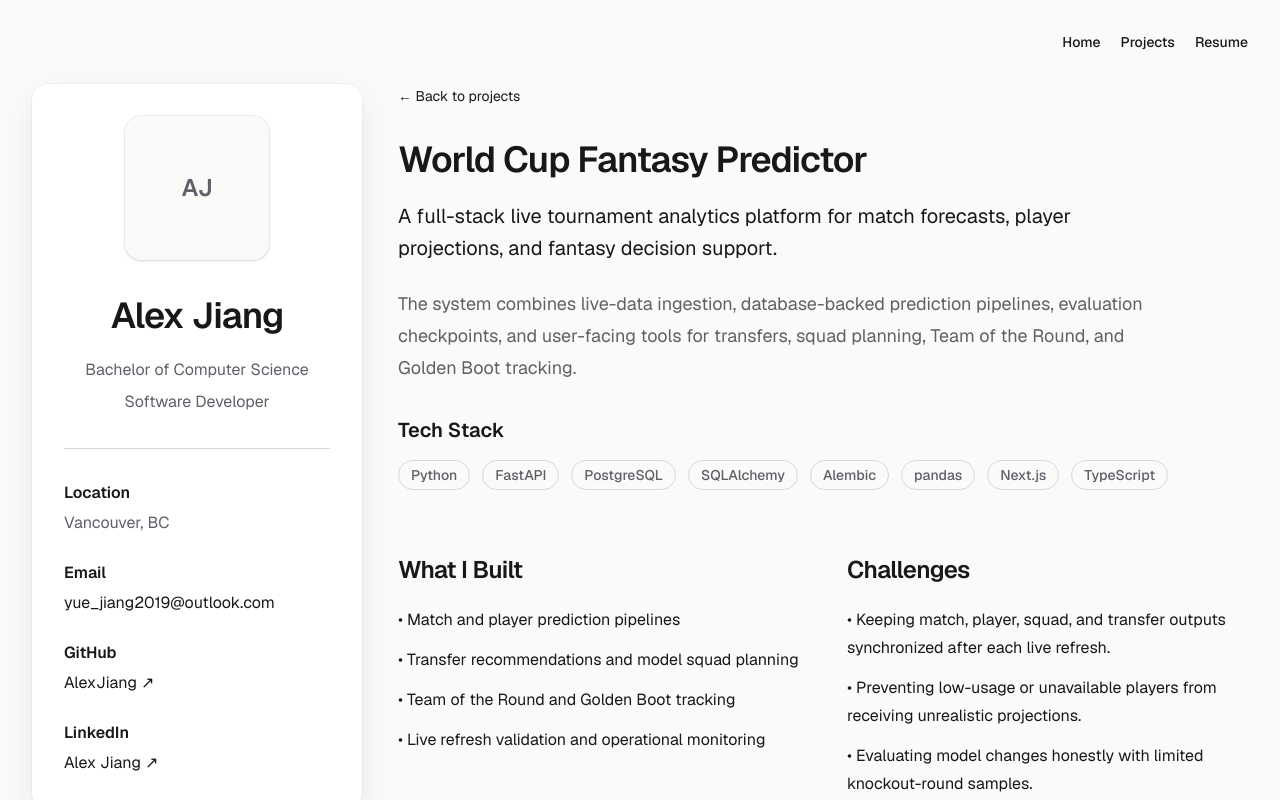
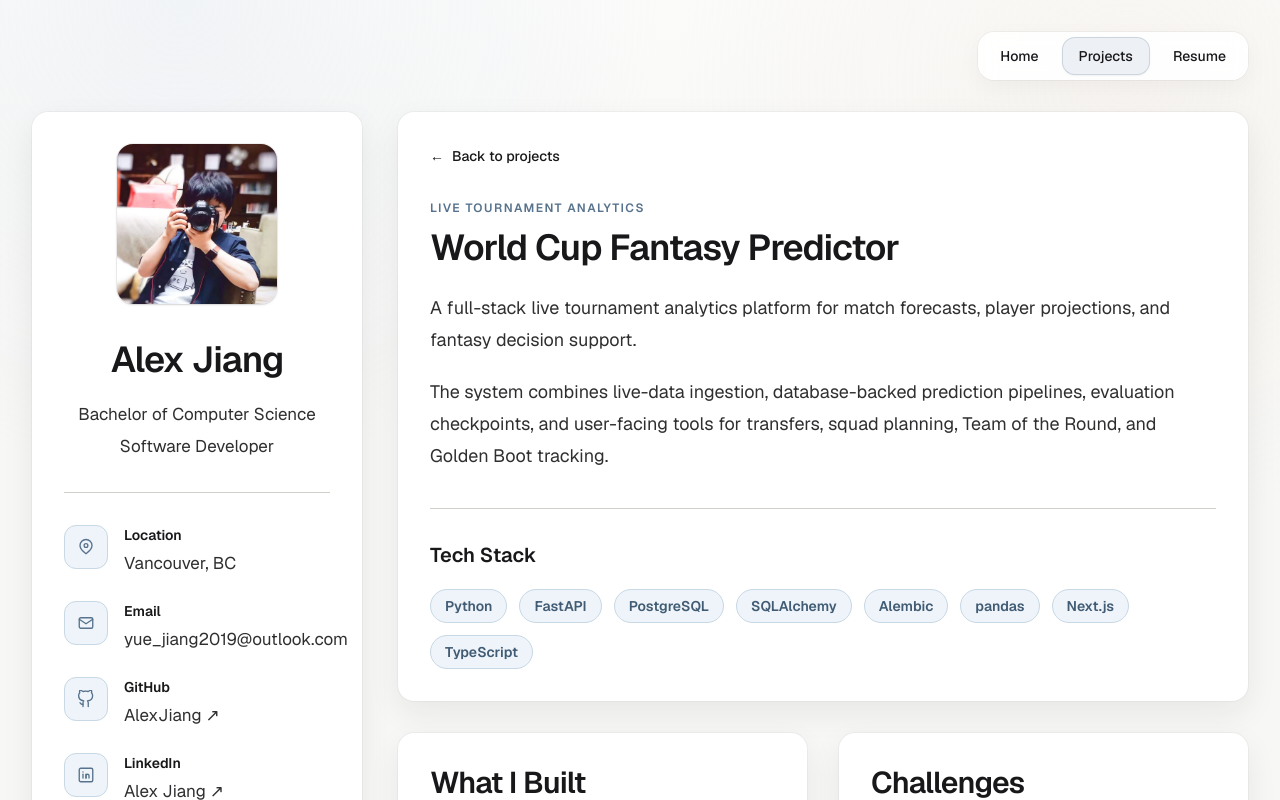
Before and after one commit to AlexJiang36/alex-portfolio, a Next.js app: page /projects/world-cup-fantasy-predictor in a window 1280 px wide. Shown: the top 800 px of the page. Built offline with nearby package versions, Linux system fonts and the light colour scheme.

Commit message:
Day9: polish portfolio visuals and project detail layout

```diff
--- a/app/globals.css
+++ b/app/globals.css
@@ -1,12 +1,18 @@
 @import "tailwindcss";
 
 :root {
-  --background: #fafaf9;
+  --background: #f7f7f5;
   --foreground: #18181b;
-  --muted: #5f6068;
+  --muted: #35363c;
   --surface: #ffffff;
-  --border: #d8d8dc;
-  --border-hover: #b9bac1;
+  --border: #d0d0cb;
+  --border-hover: #a8a9ae;
+  --tag-background: #ebebe7;
+  --tag-border: #c4c4be;
+  --tag-text: #292a2f;
+  --accent: #5f7187;
+  --accent-soft: #edf1f5;
+  --accent-border: #cbd5df;
 }
 
 @theme inline {
@@ -16,6 +22,12 @@
   --color-surface: var(--surface);
   --color-border-subtle: var(--border);
   --color-border-strong: var(--border-hover);
+  --color-tag-background: var(--tag-background);
+  --color-tag-border: var(--tag-border);
+  --color-tag-text: var(--tag-text);
+  --color-accent: var(--accent);
+  --color-accent-soft: var(--accent-soft);
+  --color-accent-border: var(--accent-border);
 
   --font-sans: var(--font-geist-sans);
   --font-mono: var(--font-geist-mono);
@@ -30,7 +42,25 @@ html {
 }
 
 body {
-  background: var(--background);
+  min-height: 100vh;
+  background:
+    radial-gradient(
+      circle at 14% 0%,
+      rgba(216, 226, 238, 0.28),
+      transparent 30rem
+    ),
+    radial-gradient(
+      circle at 88% 10%,
+      rgba(238, 227, 216, 0.24),
+      transparent 28rem
+    ),
+    linear-gradient(
+      180deg,
+      #fbfbfa 0%,
+      var(--background) 34%,
+      var(--background) 100%
+    );
+  background-attachment: fixed;
   color: var(--foreground);
   font-family: var(--font-geist-sans), Arial, Helvetica, sans-serif;
 }
@@ -39,3 +69,22 @@ a {
   color: inherit;
   text-decoration: none;
 }
+
+::selection {
+  background: rgba(95, 113, 135, 0.2);
+}
+
+@media (prefers-reduced-motion: reduce) {
+  html {
+    scroll-behavior: auto;
+  }
+
+  *,
+  *::before,
+  *::after {
+    scroll-behavior: auto !important;
+    transition-duration: 0.01ms !important;
+    animation-duration: 0.01ms !important;
+    animation-iteration-count: 1 !important;
+  }
+}
--- a/app/page.tsx
+++ b/app/page.tsx
@@ -19,7 +19,7 @@ export default function Home() {
           <ContentCard>
             <SectionHeading>About Me</SectionHeading>
 
-            <div className="mt-6 space-y-4 text-lg leading-8 text-muted">
+            <div className="mt-6 space-y-4 text-[18px] leading-8 text-foreground/90">
               <p className="font-semibold text-foreground">
                 {profile.headline}
               </p>
--- a/app/projects/world-cup-fantasy-predictor/page.tsx
+++ b/app/projects/world-cup-fantasy-predictor/page.tsx
@@ -3,104 +3,167 @@ import Link from "next/link";
 
 import Container from "@/components/layout/Container";
 import PortfolioShell from "@/components/layout/PortfolioShell";
+import ContentCard from "@/components/ui/ContentCard";
 import ProjectTag from "@/components/ui/ProjectTag";
-import { worldCupCaseStudy } from "@/data/worldCupCaseStudy";
+import SectionHeading from "@/components/ui/SectionHeading";
 
 export const metadata: Metadata = {
-  title: `${worldCupCaseStudy.title} | Alex Jiang`,
-  description: worldCupCaseStudy.summary,
+  title: "World Cup Fantasy Predictor | Alex Jiang",
+  description:
+    "A full-stack live tournament analytics platform for match forecasts, player projections, fantasy decision support, and leakage-safe evaluation.",
 };
 
+const technologies = [
+  "Python",
+  "FastAPI",
+  "PostgreSQL",
+  "SQLAlchemy",
+  "Alembic",
+  "pandas",
+  "Next.js",
+  "TypeScript",
+] as const;
+
+const whatIBuilt = [
+  "Match and player prediction pipelines",
+  "Transfer recommendations and model squad planning",
+  "Team of the Round and Golden Boot tracking",
+  "Live refresh validation and operational monitoring",
+] as const;
+
+const challenges = [
+  "Keeping match, player, squad, and transfer outputs synchronized after each live refresh.",
+  "Preventing low-usage or unavailable players from receiving unrealistic projections.",
+  "Evaluating model changes honestly with limited knockout-round samples.",
+] as const;
+
+const engineeringHighlights = [
+  "Saved pre-round projection snapshots so models can be evaluated without post-match data leakage.",
+  "Built repeatable refresh and validation workflows for live tournament updates.",
+  "Added player-usage checks using actual starts, minutes, availability, and realistic scoring expectations.",
+] as const;
+
+const evaluationAndLimitations = [
+  "Evaluation uses archived pre-round predictions and completed actuals rather than regenerated historical outputs.",
+  "Knockout-stage samples are small and noisy, so results are presented as checkpoints rather than proof of reliable model superiority.",
+  "Transfer recommendations are decision support and still require manual review for late lineup and availability news.",
+] as const;
+
+type DetailCardProps = {
+  title: string;
+  items: readonly string[];
+};
+
+function DetailCard({
+  title,
+  items,
+}: DetailCardProps) {
+  return (
+    <ContentCard>
+      <SectionHeading>{title}</SectionHeading>
+
+      <ul className="mt-7 list-disc space-y-3 pl-6 text-[17px] leading-8 text-foreground/90">
+        {items.map((item) => (
+          <li key={item}>{item}</li>
+        ))}
+      </ul>
+    </ContentCard>
+  );
+}
+
 export default function WorldCupFantasyPredictorPage() {
-  const [overviewSection, ...detailSections] =
-    worldCupCaseStudy.sections;
-
   return (
     <Container>
       <PortfolioShell>
-        <article>
+        <div className="space-y-8">
+          <ContentCard>
             <Link
               href="/projects"
-            className="text-sm text-muted transition-colors hover:text-foreground"
+              className="
+                inline-flex items-center gap-2
+                text-sm font-medium
+                text-foreground/75
+                transition-[color,transform]
+                duration-200
+                hover:-translate-x-0.5
+                hover:text-foreground
+                focus-visible:outline-none
+                focus-visible:ring-2
+                focus-visible:ring-offset-2
+              "
             >
-            ← Back to projects
+              <span aria-hidden="true">←</span>
+              Back to projects
             </Link>
 
-          <header className="mt-8">
-            <h1 className="text-4xl font-semibold tracking-tight">
-              {worldCupCaseStudy.title}
+            <div className="mt-8">
+              <p
+                className="
+                  text-xs
+                  font-semibold uppercase
+                  tracking-[0.12em]
+                "
+                style={{ color: "#58738d" }}
+              >
+                Live tournament analytics
+              </p>
+
+              <h1 className="mt-3 text-4xl font-semibold tracking-tight text-balance">
+                World Cup Fantasy Predictor
               </h1>
 
-            <p className="mt-5 max-w-3xl text-xl leading-8">
-              {worldCupCaseStudy.summary}
+              <div className="mt-6 max-w-5xl space-y-5 text-[18px] leading-8 text-foreground/90">
+                <p>
+                  A full-stack live tournament analytics platform for match
+                  forecasts, player projections, and fantasy decision support.
                 </p>
 
-            {overviewSection?.paragraphs && (
-              <div className="mt-6 space-y-4">
-                {overviewSection.paragraphs.map((paragraph) => (
-                  <p
-                    key={paragraph}
-                    className="max-w-3xl text-lg leading-8 text-muted"
-                  >
-                    {paragraph}
+                <p>
+                  The system combines live-data ingestion, database-backed
+                  prediction pipelines, evaluation checkpoints, and user-facing
+                  tools for transfers, squad planning, Team of the Round, and
+                  Golden Boot tracking.
                 </p>
-                ))}
               </div>
-            )}
+            </div>
 
-            <h2 className="mt-8 text-xl font-semibold">
+            <div className="mt-9 border-t border-border-subtle pt-8">
+              <h2 className="text-xl font-semibold">
                 Tech Stack
               </h2>
 
-            <div className="mt-4 flex flex-wrap gap-3">
-              {worldCupCaseStudy.technologies.map((technology) => (
+              <div className="mt-5 flex flex-wrap gap-3">
+                {technologies.map((technology) => (
                   <ProjectTag key={technology}>
                     {technology}
                   </ProjectTag>
                 ))}
               </div>
-          </header>
+            </div>
+          </ContentCard>
 
-          <div className="mt-16 grid gap-x-12 gap-y-14 md:grid-cols-2">
-            {detailSections.map((section) => (
-              <section key={section.id} id={section.id}>
-                <h2 className="text-2xl font-semibold tracking-tight">
-                  {section.title}
-                </h2>
+          <div className="grid gap-8 xl:grid-cols-2">
+            <DetailCard
+              title="What I Built"
+              items={whatIBuilt}
+            />
 
-                {section.paragraphs && (
-                  <div className="mt-5 space-y-4">
-                    {section.paragraphs.map((paragraph) => (
-                      <p
-                        key={paragraph}
-                        className="text-base leading-7 text-muted"
-                      >
-                        {paragraph}
-                      </p>
-                    ))}
+            <DetailCard
+              title="Challenges"
+              items={challenges}
+            />
+
+            <DetailCard
+              title="Engineering Highlights"
+              items={engineeringHighlights}
+            />
+
+            <DetailCard
+              title="Evaluation & Limitations"
+              items={evaluationAndLimitations}
+            />
           </div>
-                )}
-
-                {section.bullets && (
-                  <ul className="mt-5 space-y-3">
-                    {section.bullets.map((bullet) => (
-                      <li
-                        key={bullet}
-                        className="text-base leading-7"
-                      >
-                        • {bullet}
-                      </li>
-                    ))}
-                  </ul>
-                )}
-              </section>
-            ))}
         </div>
-
-          <p className="mt-16 border-t border-border-subtle pt-6 text-sm leading-6 text-muted">
-            {worldCupCaseStudy.sourceNote}
-          </p>
-        </article>
       </PortfolioShell>
     </Container>
   );
--- a/components/layout/SiteFooter.tsx
+++ b/components/layout/SiteFooter.tsx
@@ -8,7 +8,7 @@ export default function SiteFooter() {
         flex flex-col gap-3
         border-t border-border-subtle
         pt-6
-        text-sm text-muted
+        text-sm text-foreground/80
         sm:flex-row
         sm:items-center
         sm:justify-between
--- a/components/layout/SiteNavigation.tsx
+++ b/components/layout/SiteNavigation.tsx
@@ -1,21 +1,64 @@
+"use client";
+
 import Link from "next/link";
+import { usePathname } from "next/navigation";
 
 import { navigationItems } from "@/data/navigation";
 
 export default function SiteNavigation() {
+  const pathname = usePathname();
+
+  function isActive(href: string) {
+    if (href === "/") {
+      return pathname === "/";
+    }
+
+    return pathname === href || pathname.startsWith(`${href}/`);
+  }
+
   return (
     <nav aria-label="Primary navigation">
-      <ul className="flex flex-wrap gap-x-5 gap-y-2 text-sm font-medium">
-        {navigationItems.map((item) => (
+      <ul
+        className="
+          flex flex-wrap items-center gap-2
+          rounded-2xl
+          bg-surface/90
+          p-1.5
+          text-sm font-medium
+          shadow-[0_8px_24px_rgba(24,24,27,0.045)]
+          ring-1 ring-black/[0.035]
+          backdrop-blur-sm
+        "
+      >
+        {navigationItems.map((item) => {
+          const active = isActive(item.href);
+
+          return (
             <li key={item.href}>
               <Link
                 href={item.href}
-              className="text-muted transition-colors hover:text-foreground focus-visible:outline-none focus-visible:ring-2 focus-visible:ring-border-strong focus-visible:ring-offset-2"
+                aria-current={active ? "page" : undefined}
+                className={`
+                  inline-flex items-center justify-center
+                  rounded-xl
+                  px-4 py-2
+                  transition-[background-color,color,transform,box-shadow]
+                  duration-200
+                  focus-visible:outline-none
+                  focus-visible:ring-2
+                  focus-visible:ring-accent/30
+                  ${
+                    active
+                      ? "bg-accent-soft text-foreground shadow-sm ring-1 ring-accent-border"
+                      : "text-muted hover:-translate-y-0.5 hover:bg-accent-soft/60 hover:text-foreground"
+                  }
+                `}
               >
                 {item.label}
               </Link>
             </li>
-        ))}
+          );
+        })}
       </ul>
     </nav>
   );
--- a/components/profile/ProfileSidebar.tsx
+++ b/components/profile/ProfileSidebar.tsx
@@ -1,4 +1,114 @@
+import Image from "next/image";
+
 import { profile } from "@/data/profile";
+
+type IconName = "location" | "email" | "github" | "linkedin";
+
+type ContactIconProps = {
+  name: IconName;
+};
+
+function ContactIcon({ name }: ContactIconProps) {
+  const commonProps = {
+    width: 18,
+    height: 18,
+    viewBox: "0 0 24 24",
+    fill: "none",
+    stroke: "currentColor",
+    strokeWidth: 1.8,
+    strokeLinecap: "round" as const,
+    strokeLinejoin: "round" as const,
+    "aria-hidden": true,
+  };
+
+  if (name === "location") {
+    return (
+      <svg {...commonProps}>
+        <path d="M20 10c0 5-8 11-8 11S4 15 4 10a8 8 0 1 1 16 0Z" />
+        <circle cx="12" cy="10" r="2.5" />
+      </svg>
+    );
+  }
+
+  if (name === "email") {
+    return (
+      <svg {...commonProps}>
+        <rect x="3" y="5" width="18" height="14" rx="2" />
+        <path d="m3 7 9 6 9-6" />
+      </svg>
+    );
+  }
+
+  if (name === "github") {
+    return (
+      <svg {...commonProps}>
+        <path d="M15 22v-4a4.8 4.8 0 0 0-1-3.5c3.3-.4 6.8-1.6 6.8-7A5.5 5.5 0 0 0 19.3 3.7 5.1 5.1 0 0 0 19.1 0S18 0 15 2a13.4 13.4 0 0 0-7 0C5 0 3.9 0 3.9 0a5.1 5.1 0 0 0-.2 3.7A5.5 5.5 0 0 0 2.2 7.5c0 5.4 3.5 6.6 6.8 7A4.8 4.8 0 0 0 8 18v4" />
+        <path d="M8 19c-3 .9-3-1.5-4-2" />
+      </svg>
+    );
+  }
+
+  return (
+    <svg {...commonProps}>
+      <rect x="3" y="3" width="18" height="18" rx="2" />
+      <path d="M8 11v5" />
+      <path d="M8 8h.01" />
+      <path d="M12 16v-3a2 2 0 0 1 4 0v3" />
+      <path d="M12 11v5" />
+    </svg>
+  );
+}
+
+type ContactRowProps = {
+  icon: IconName;
+  label: string;
+  children: React.ReactNode;
+};
+
+function ContactRow({
+  icon,
+  label,
+  children,
+}: ContactRowProps) {
+  return (
+    <div className="grid grid-cols-[44px_minmax(0,1fr)] gap-4">
+      <div
+        className="
+          flex size-11 items-center justify-center
+          rounded-xl
+          border
+        "
+        style={{
+          backgroundColor: "#eef4f9",
+          borderColor: "#c8d8e5",
+          color: "#58738d",
+        }}
+      >
+        <ContactIcon name={icon} />
+      </div>
+
+      <div className="min-w-0">
+        <dt className="text-sm font-semibold text-foreground">
+          {label}
+        </dt>
+
+        <dd className="mt-1 text-[17px] leading-7 text-foreground/90">
+          {children}
+        </dd>
+      </div>
+    </div>
+  );
+}
+
+const linkClassName = `
+  inline-flex items-center gap-1
+  transition-[color,transform]
+  duration-200
+  hover:translate-x-0.5
+  focus-visible:outline-none
+  focus-visible:ring-2
+  focus-visible:ring-offset-2
+`;
 
 export default function ProfileSidebar() {
   return (
@@ -17,25 +127,32 @@ export default function ProfileSidebar() {
     >
       <div className="text-center">
         <div
-          aria-hidden="true"
           className="
+            relative
             mx-auto
-            flex size-36 items-center justify-center
+            size-40
+            overflow-hidden
             rounded-2xl
             bg-background
-            text-2xl font-semibold text-muted
             shadow-sm
             ring-1 ring-black/[0.05]
           "
         >
-          AJ
+          <Image
+            src="/images/profile-camera.jpg"
+            alt="Alex Jiang holding a camera"
+            fill
+            priority
+            sizes="160px"
+            className="object-cover"
+          />
         </div>
 
         <h1 className="mt-9 text-4xl font-semibold tracking-tight">
           {profile.name}
         </h1>
 
-        <div className="mt-5 space-y-1 text-base leading-7 text-muted">
+        <div className="mt-5 space-y-1 text-[17px] leading-7 text-foreground/90">
           {profile.roles.map((role) => (
             <p key={role} className="whitespace-nowrap">
               {role}
@@ -47,82 +164,42 @@ export default function ProfileSidebar() {
       <div className="my-8 border-t border-border-subtle" />
 
       <dl className="space-y-6">
-        <div>
-          <dt className="text-base font-semibold text-foreground">
-            Location
-          </dt>
-          <dd className="mt-1 text-base leading-7 text-muted">
+        <ContactRow icon="location" label="Location">
           {profile.location}
-          </dd>
-        </div>
+        </ContactRow>
 
-        <div>
-          <dt className="text-base font-semibold text-foreground">
-            Email
-          </dt>
-          <dd className="mt-1">
+        <ContactRow icon="email" label="Email">
           <a
             href={`mailto:${profile.email}`}
-              className="
-                whitespace-nowrap
-                text-base leading-7 text-muted
-                transition-colors
-                hover:text-foreground
-                focus-visible:outline-none
-                focus-visible:ring-2
-                focus-visible:ring-foreground/20
-              "
+            className={`${linkClassName} whitespace-nowrap`}
           >
             {profile.email}
           </a>
-          </dd>
-        </div>
+        </ContactRow>
 
-        <div>
-          <dt className="text-base font-semibold text-foreground">
-            GitHub
-          </dt>
-          <dd className="mt-1">
+        <ContactRow icon="github" label="GitHub">
           <a
             href={profile.github.href}
             target="_blank"
             rel="noreferrer"
-              className="
-                text-base leading-7 text-muted
-                transition-colors
-                hover:text-foreground
-                focus-visible:outline-none
-                focus-visible:ring-2
-                focus-visible:ring-foreground/20
-              "
+            className={linkClassName}
           >
-              {profile.github.label} ↗
+            {profile.github.label}
+            <span aria-hidden="true">↗</span>
           </a>
-          </dd>
-        </div>
+        </ContactRow>
 
-        <div>
-          <dt className="text-base font-semibold text-foreground">
-            LinkedIn
-          </dt>
-          <dd className="mt-1">
+        <ContactRow icon="linkedin" label="LinkedIn">
           <a
             href={profile.linkedin.href}
             target="_blank"
             rel="noreferrer"
-              className="
-                text-base leading-7 text-muted
-                transition-colors
-                hover:text-foreground
-                focus-visible:outline-none
-                focus-visible:ring-2
-                focus-visible:ring-foreground/20
-              "
+            className={linkClassName}
           >
-              {profile.linkedin.label} ↗
+            {profile.linkedin.label}
+            <span aria-hidden="true">↗</span>
           </a>
-          </dd>
-        </div>
+        </ContactRow>
       </dl>
     </aside>
   );
--- a/components/sections/EducationSkills.tsx
+++ b/components/sections/EducationSkills.tsx
@@ -21,7 +21,7 @@ export default function EducationSkills() {
                   {item.degree}
                 </p>
 
-                <p className="mt-2 text-base leading-7 text-muted">
+                <p className="mt-2 text-base leading-7 text-foreground/90">
                   {item.institution} · {item.period}
                 </p>
               </article>
--- a/components/ui/ProjectTag.tsx
+++ b/components/ui/ProjectTag.tsx
@@ -2,9 +2,24 @@ type ProjectTagProps = {
   children: React.ReactNode;
 };
 
-export default function ProjectTag({ children }: ProjectTagProps) {
+export default function ProjectTag({
+  children,
+}: ProjectTagProps) {
   return (
-    <span className="inline-flex rounded-full border border-border-subtle bg-transparent px-3 py-1 text-sm font-medium text-muted">
+    <span
+      className="
+        inline-flex items-center
+        rounded-full
+        border
+        px-3.5 py-1.5
+        text-sm font-semibold
+      "
+      style={{
+        backgroundColor: "#eef4f9",
+        borderColor: "#c8d8e5",
+        color: "#405b73",
+      }}
+    >
       {children}
     </span>
   );
--- a/components/ui/SectionHeading.tsx
+++ b/components/ui/SectionHeading.tsx
@@ -1,13 +1,23 @@
 type SectionHeadingProps = {
   children: React.ReactNode;
+  className?: string;
 };
 
 export default function SectionHeading({
   children,
+  className = "",
 }: SectionHeadingProps) {
   return (
-    <h2 className="text-3xl font-semibold tracking-tight">
-      {children}
-    </h2>
+    <div className={className}>
+      <h2 className="text-3xl font-semibold tracking-tight text-balance">
+        {children}
+      </h2>
+
+      <span
+        aria-hidden="true"
+        className="mt-4 block h-[4px] w-12 rounded-full"
+        style={{ backgroundColor: "#6f879f" }}
+      />
+    </div>
   );
 }
```
Also changed, not shown: app/resume/page.tsx (+33 -30 lines), components/projects/ProjectCard.tsx (+54 -19 lines), public/images/profile-camera.jpg (added). Lines whose indentation alone changed are shown as unchanged.
